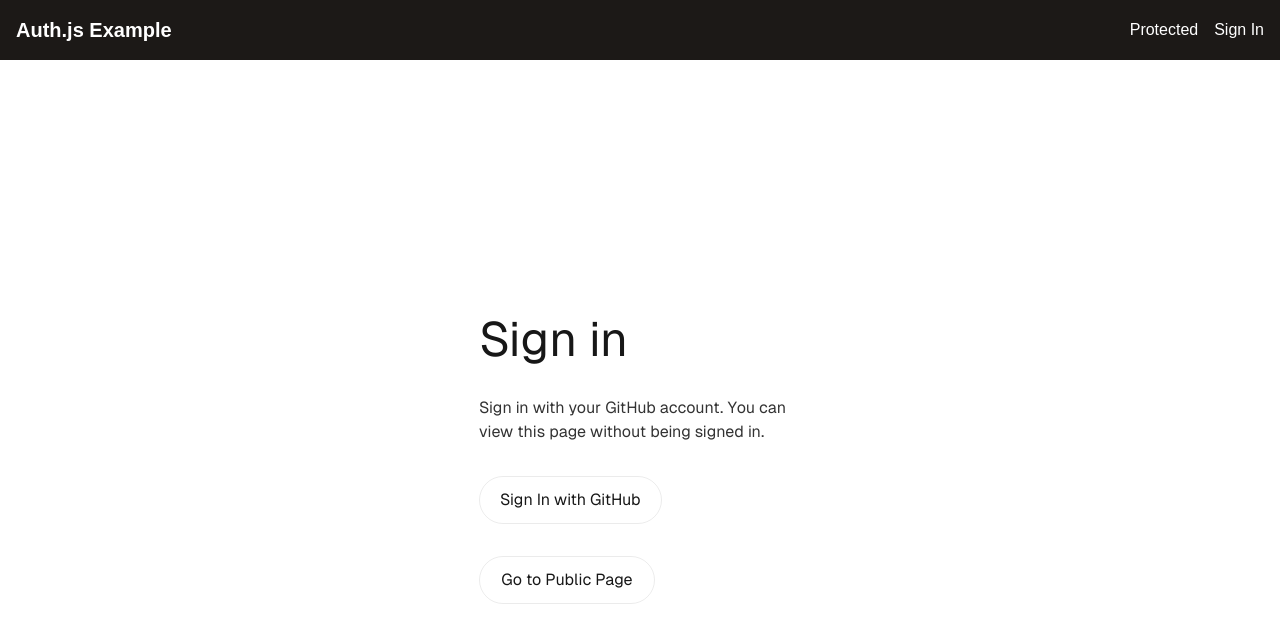
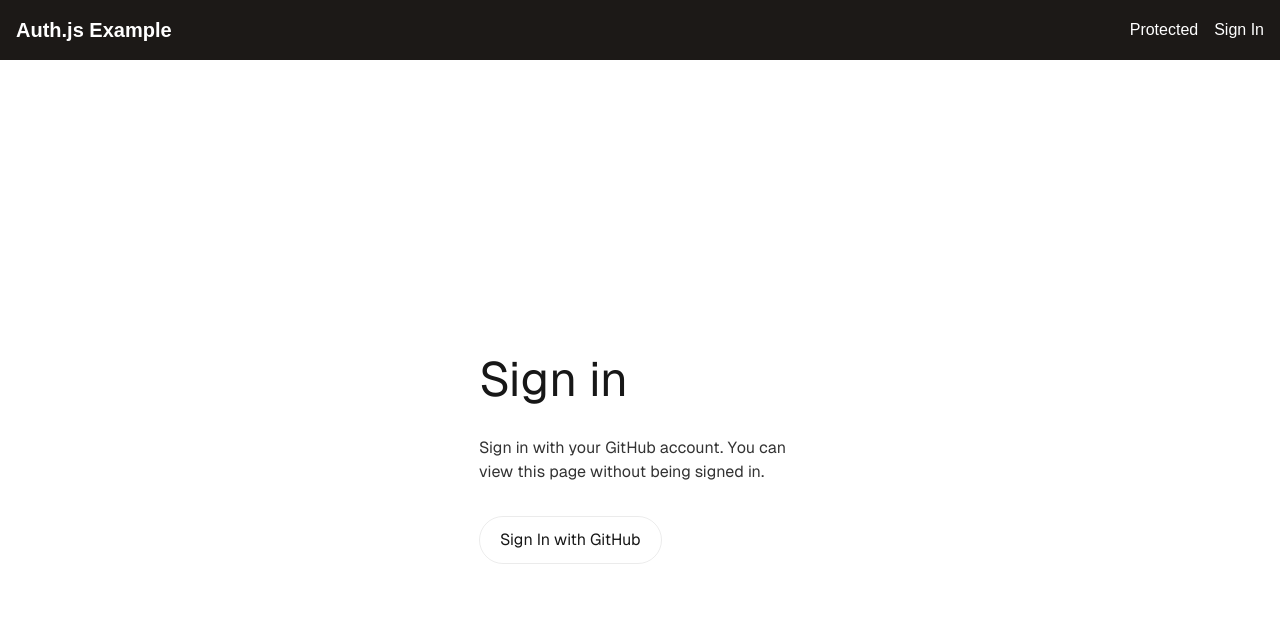
Before and after one commit to Mikkelrubydk/next-auth-js, a Next.js app: page /sign-in in a window 1280 px wide. Shown: the top 642 px of the page. Built offline with nearby package versions, Linux system fonts and the light colour scheme; no server answers.

Commit message:
Remove link to public page from sign-in component

```diff
--- a/app/sign-in/page.jsx
+++ b/app/sign-in/page.jsx
@@ -35,11 +35,6 @@ export default async function SignIn() {
             You are signed in. Go to Protected Page
           </Link>
         )}
-        <Link
-          className="rounded-full border border-solid border-black/[.08] dark:border-white/[.145] transition-colors flex items-center justify-center hover:bg-[#f2f2f2] dark:hover:bg-[#1a1a1a] hover:border-transparent text-sm sm:text-base h-10 sm:h-12 px-4 sm:px-5 sm:min-w-44"
-          href="/">
-          Go to Public Page
-        </Link>
       </main>
     </div>
   );
```
